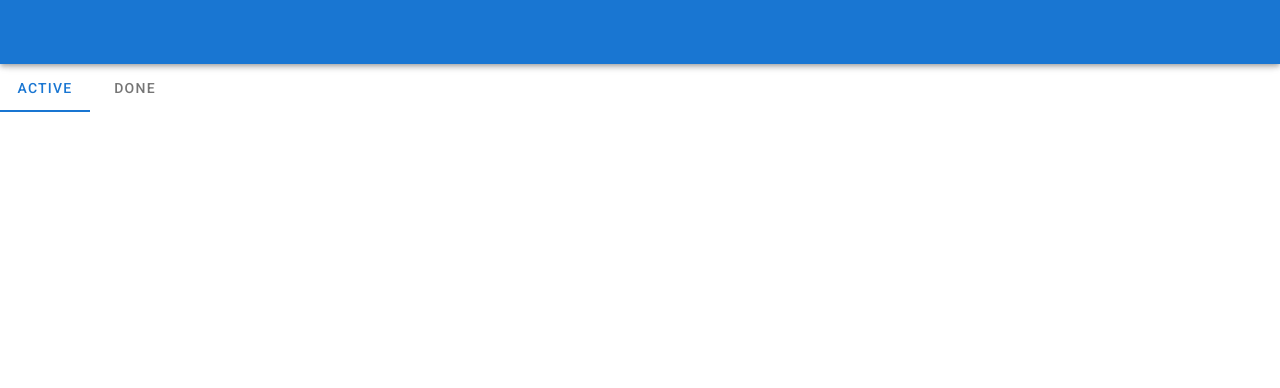
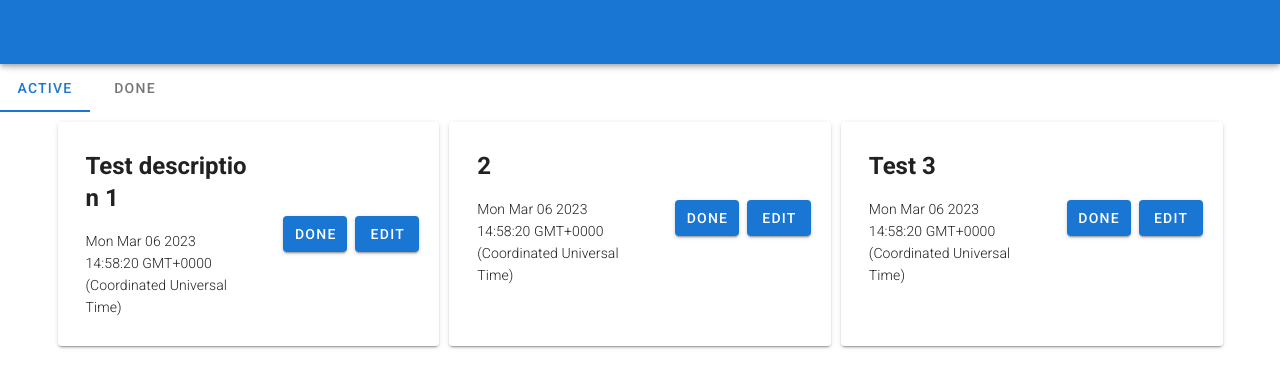
Before and after one commit to MatijaNovosel/vue-vjezba, a Vue app: page /active in a window 1280 px wide. Shown: the top 388 px of the page. Built offline with nearby package versions, Linux system fonts and the light colour scheme.

Commit message:
Item update

```diff
--- a/src/views/ItemView.vue
+++ b/src/views/ItemView.vue
@@ -1,6 +1,6 @@
 <template>
-    <div>
-        <ItemComponent v-for="item of items" v-bind:key="item"></ItemComponent>
+    <div class="container">
+        <ItemComponent v-for="item in items" v-bind:key="item" :item="item"></ItemComponent>
     </div>
 </template>
 
@@ -10,7 +10,11 @@ import { Item } from '@/models/Item'
 import { ItemStatusEnum } from '@/models/ItemStatusEnum'
 import ItemComponent from '@/components/Item.vue'
 
-const items: Item[] = [
+export default defineComponent({
+    components: { ItemComponent },
+     data() {
+        return {
+            items: [
                 {
                     description: "Test description 1",
                     createdAt: new Date(),
@@ -18,14 +22,28 @@ const items: Item[] = [
                     isArchived: false
                 },
                 {
-        description: "Test description 2",
+                    description: "2",
+                    createdAt: new Date(),
+                    status: ItemStatusEnum.Active,
+                    isArchived: false
+                },
+                {
+                    description: "Test 3",
                     createdAt: new Date(),
                     status: ItemStatusEnum.Active,
                     isArchived: false
                 }
             ]
-
-export default defineComponent({
-  components: { ItemComponent },
+        }
+    }
 })
 </script>
+<style scoped lang="scss">
+.container{
+    padding: 10px;
+    display: flex;
+    justify-content: center;
+    flex-shrink: 1;
+    gap: 10px;
+}
+</style>
```
Lines whose indentation alone changed are shown as unchanged.
